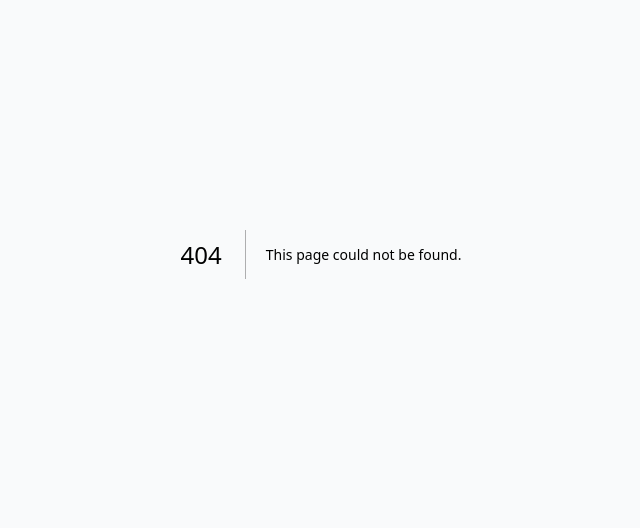
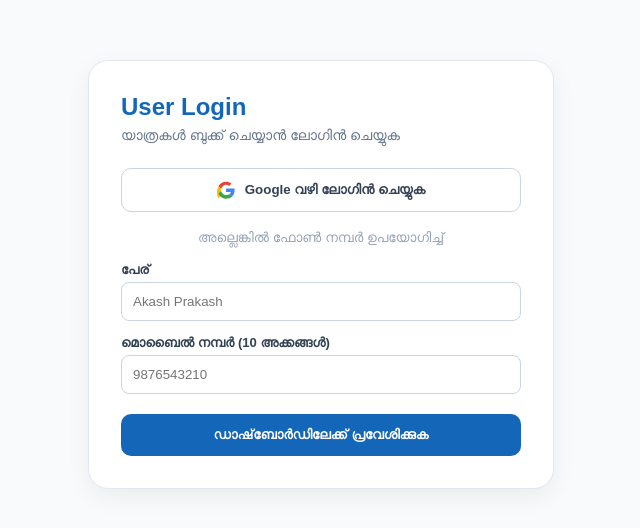
Before and after one commit to rfchattaiy-wq/driver-section, a Next.js app: page /rider/login in a window 1280 px wide. Before the commit this address had no page. Shown: the part 146-674 px from the top of the page, without its empty margins (319-959 px from the left). Built offline with nearby package versions, Linux system fonts and the light colour scheme; no server answers.

Commit message:
Create page.js

```diff
--- /dev/null
+++ b/app/rider/login/page.js
@@ -0,0 +1,87 @@
+'use client';
+import { useState } from 'react';
+import { useRouter } from 'next/navigation';
+import { supabase } from '../../../lib/supabaseClient';
+
+export default function RiderLoginPage() {
+  const router = useRouter();
+  const [email, setEmail] = useState('');
+  const [phone, setPhone] = useState('');
+  const [name, setName] = useState('');
+  const [loading, setLoading] = useState(false);
+  const [msg, setMsg] = useState('');
+
+  // ഗൂഗിൾ ലോഗിൻ
+  const handleGoogleLogin = async () => {
+    const { error } = await supabase.auth.signInWithOAuth({
+      provider: 'google',
+      options: {
+        redirectTo: `${window.location.origin}/rider/dashboard`,
+      },
+    });
+    if (error) setMsg(error.message);
+  };
+
+  // ഫോൺ & ഇമെയിൽ ലോഗിൻ / സിമ്പിൾ സൈൻ-ഇൻ
+  const handleEmailLogin = async (e) => {
+    e.preventDefault();
+    if (!/^[6-9]\d{9}$/.test(phone.trim())) {
+      setMsg('സാധുവായ 10 അക്ക മൊബൈൽ നമ്പർ നൽകുക.');
+      return;
+    }
+
+    setLoading(true);
+    setMsg('');
+
+    // യൂസറുടെ വിവരങ്ങൾ ലോക്കൽ സെഷനിലേക്ക് സേവ് ചെയ്യുന്നു
+    localStorage.setItem('easydrive_rider_name', name.trim());
+    localStorage.setItem('easydrive_rider_phone', phone.trim());
+
+    // പാസ്‌വേഡ് ഇല്ലാതെ ഒറ്റ ക്ലിക്കിൽ ഡാഷ്‌ബോർഡിലേക്ക്
+    router.push('/rider/dashboard');
+  };
+
+  return (
+    <div style={{ minHeight: '100vh', background: '#F8FAFC', display: 'flex', alignItems: 'center', justifyContent: 'center', padding: '20px', fontFamily: 'sans-serif' }}>
+      <div style={{ maxWidth: '400px', width: '100%', background: '#fff', padding: '32px', borderRadius: '20px', border: '1px solid #E2E8F0', boxShadow: '0 8px 24px rgba(0,0,0,0.06)' }}>
+
+        <h2 style={{ margin: '0 0 6px', color: '#1467B8', fontSize: '1.5rem', fontWeight: 900 }}>User Login</h2>
+        <p style={{ margin: '0 0 24px', color: '#64748B', fontSize: '0.88rem' }}>യാത്രകൾ ബുക്ക് ചെയ്യാൻ ലോഗിൻ ചെയ്യുക</p>
+
+        {msg && (
+          <div style={{ padding: '10px', background: '#FEE2E2', color: '#DC2626', borderRadius: '8px', fontSize: '0.85rem', marginBottom: '16px' }}>
+            {msg}
+          </div>
+        )}
+
+        {/* Google Login Button */}
+        <button
+          onClick={handleGoogleLogin}
+          type="button"
+          style={{ width: '100%', padding: '12px', background: '#fff', border: '1.5px solid #CBD5E1', borderRadius: '10px', fontWeight: 700, color: '#334155', cursor: 'pointer', display: 'flex', alignItems: 'center', justifyContent: 'center', gap: '10px', marginBottom: '18px' }}
+        >
+          <svg width="18" height="18" viewBox="0 0 24 24"><path fill="#EA4335" d="M12 5c1.6 0 3 .6 4.1 1.7l3.1-3.1C17.3 1.8 14.8 1 12 1 7.5 1 3.7 3.6 1.9 7.3l3.7 2.9C6.5 7.4 9 5 12 5z"/><path fill="#4285F4" d="M23.5 12.3c0-.8-.1-1.6-.2-2.3H12v4.5h6.5c-.3 1.5-1.1 2.8-2.4 3.7l3.7 2.9c2.2-2 3.7-5 3.7-8.8z"/><path fill="#FBBC05" d="M5.6 14.8c-.2-.7-.4-1.5-.4-2.3 0-.8.2-1.6.4-2.3L1.9 7.3C.7 9.7 0 12.3 0 15.1s.7 5.4 1.9 7.8l3.7-2.9z"/><path fill="#34A853" d="M12 23.5c3.2 0 6-1.1 8-3l-3.7-2.9c-1.1.7-2.5 1.2-4.3 1.2-3 0-5.5-2.4-6.4-5.2L1.9 16.5C3.7 20.2 7.5 23.5 12 23.5z"/></svg>
+          Google വഴി ലോഗിൻ ചെയ്യുക
+        </button>
+
+        <div style={{ textAlign: 'center', margin: '16px 0', color: '#94A3B8', fontSize: '0.85rem' }}>അല്ലെങ്കിൽ ഫോൺ നമ്പർ ഉപയോഗിച്ച്</div>
+
+        <form onSubmit={handleEmailLogin} style={{ display: 'flex', flexDirection: 'column', gap: '14px' }}>
+          <div>
+            <label style={{ fontSize: '0.82rem', fontWeight: 700, color: '#334155', display: 'block', marginBottom: '4px' }}>പേര്</label>
+            <input required placeholder="Akash Prakash" value={name} onChange={e => setName(e.target.value)} style={{ width: '100%', padding: '11px', borderRadius: '8px', border: '1px solid #CBD5E1', boxSizing: 'border-box' }} />
+          </div>
+
+          <div>
+            <label style={{ fontSize: '0.82rem', fontWeight: 700, color: '#334155', display: 'block', marginBottom: '4px' }}>മൊബൈൽ നമ്പർ (10 അക്കങ്ങൾ)</label>
+            <input required type="tel" maxLength={10} placeholder="9876543210" value={phone} onChange={e => setPhone(e.target.value)} style={{ width: '100%', padding: '11px', borderRadius: '8px', border: '1px solid #CBD5E1', boxSizing: 'border-box' }} />
+          </div>
+
+          <button type="submit" disabled={loading} style={{ padding: '13px', background: '#1467B8', color: '#fff', borderRadius: '10px', border: 'none', fontWeight: 800, cursor: 'pointer', marginTop: '6px' }}>
+            ഡാഷ്‌ബോർഡിലേക്ക് പ്രവേശിക്കുക
+          </button>
+        </form>
+      </div>
+    </div>
+  );
+}
```
